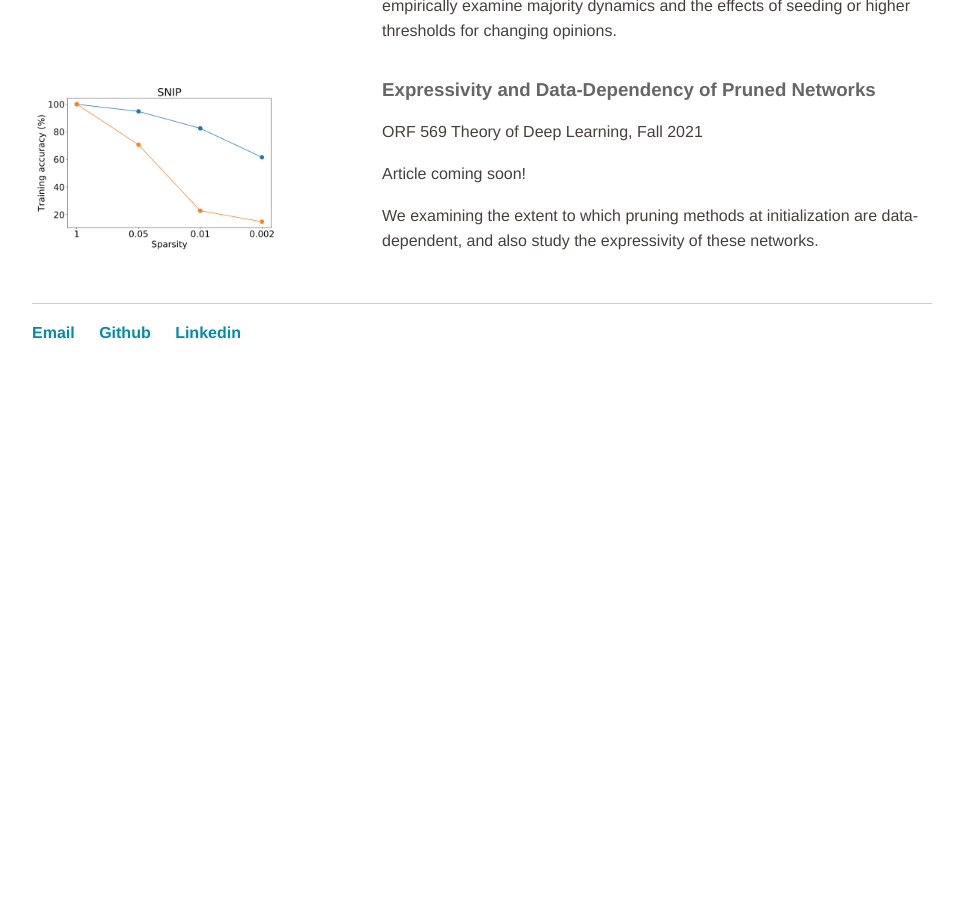
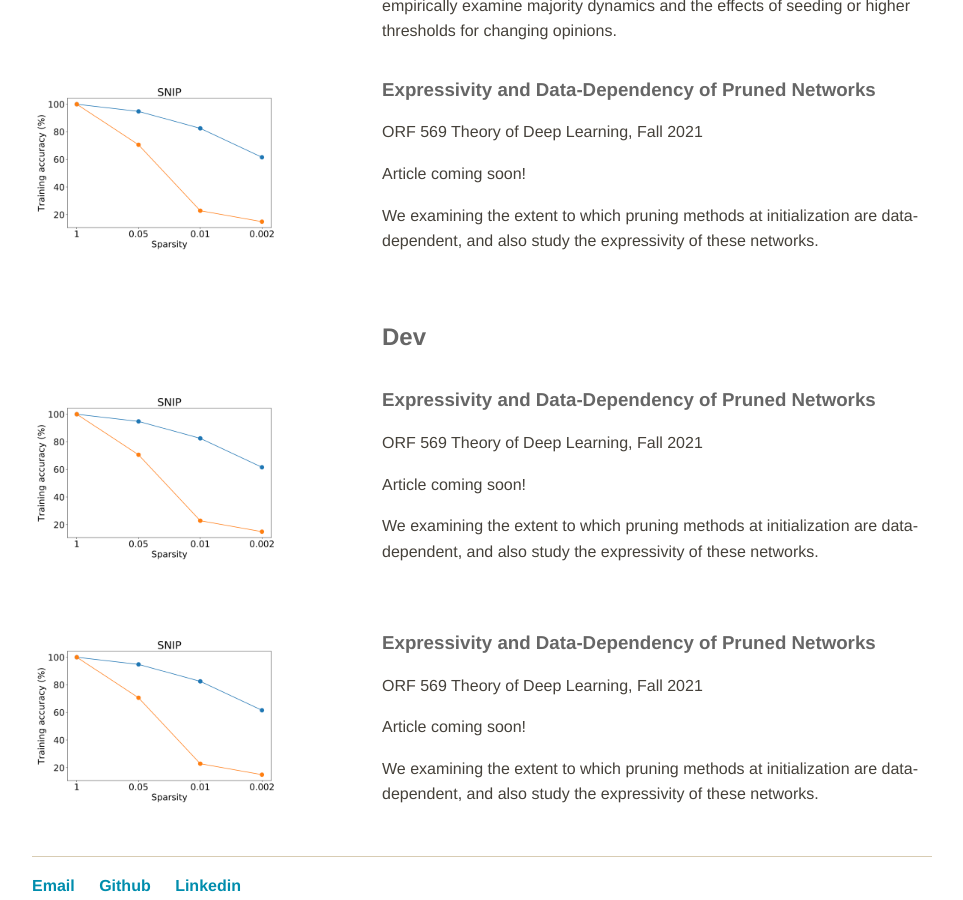
Before and after one commit to arjun-mani/arjun-mani.github.io, a Jekyll site: the page built from index.html, in a window 1280 px wide and 900 px high, scrolled down 2144 px. Shown: the whole window, without its empty margins (160-1123 px from the left). Built offline with Jekyll 4.4.1, drawn with Linux system fonts in a browser that asks for light colours; before the commit the page ends 2549 px from its top, so only the background shows below that.

Commit message:
Update index.html

```diff
--- a/index.html
+++ b/index.html
@@ -80,7 +80,7 @@
 	<div class="divTableCell">
 		<h3>Examining Ambiguity in Human Pointing with Computer Vision</h3>
 		<p>COS 529 Advanced Computer Vision, Spring 2018</p>
-		<p><a href=".pdfs/COS529_FinalProject_ArjunMani.pdf">Final Paper</a></p>
+		<p><a href="./pdfs/COS529_FinalProject_ArjunMani.pdf">Final Paper</a></p>
 		<p> I study how to understand pointing gestures referring to regions that have ambiguous intent, examining how ambiguity can be
 		explicitly predicted by semantic segmentation models. </p>
 	</div>
@@ -93,9 +93,42 @@
 	<div class="divTableCell">
 		<h3>Majority Dynamics and Information Aggregation in Networks</h3>
 		<p>COS 521 Advanced Algorithms, Fall 2020</p>
-		<p><a href=".pdfs/COS_521_Final_Project_Updated.pdf">Final Paper</a></p>
+		<p><a href="./pdfs/COS_521_Final_Project_Updated.pdf">Final Paper</a></p>
 		<p>We provide theory showing that certain graphs will never converge to a correct opinion even if each node is initially biased towards it;
 		we also empirically examine majority dynamics and the effects of seeding or higher thresholds for changing opinions. </p>
+	</div>
+</div>
+
+<div class="divTableRow">
+	<div class="divTableCell">
+		<img class="about" src="/imgs/orf569.png" width="100%">
+	</div>
+	<div class="divTableCell">
+		<h3>Expressivity and Data-Dependency of Pruned Networks</h3>
+		<p>ORF 569 Theory of Deep Learning, Fall 2021</p>
+		<p>Article coming soon!</p>
+		<p>We examining the extent to which pruning methods at initialization are data-dependent, and also study the expressivity of these networks.</p>
+	</div>
+</div>
+
+<div class="divTableRow">
+	<div class="divTableCell">
+		&nbsp;
+	</div>
+	<div class="divTableCell">
+		<h2 id="Dev">Dev</h2>
+	</div>
+</div>
+
+<div class="divTableRow">
+	<div class="divTableCell">
+		<img class="about" src="/imgs/orf569.png" width="100%">
+	</div>
+	<div class="divTableCell">
+		<h3>Expressivity and Data-Dependency of Pruned Networks</h3>
+		<p>ORF 569 Theory of Deep Learning, Fall 2021</p>
+		<p>Article coming soon!</p>
+		<p>We examining the extent to which pruning methods at initialization are data-dependent, and also study the expressivity of these networks.</p>
 	</div>
 </div>
 
```
